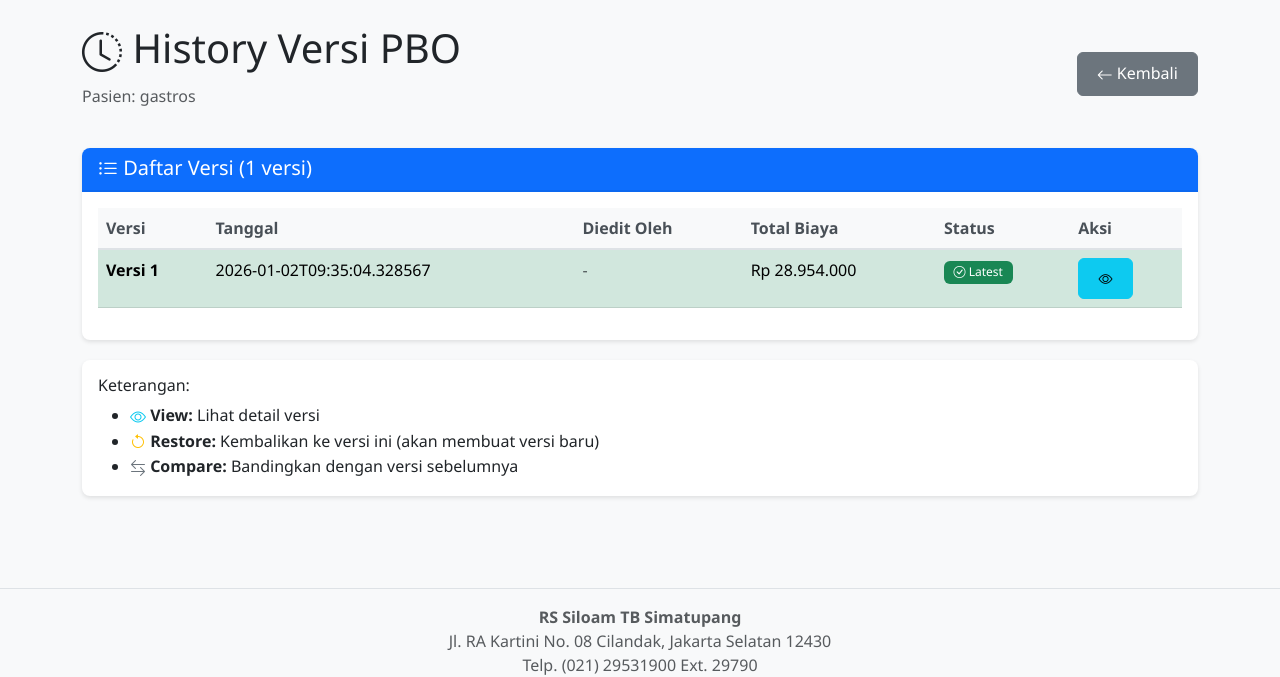
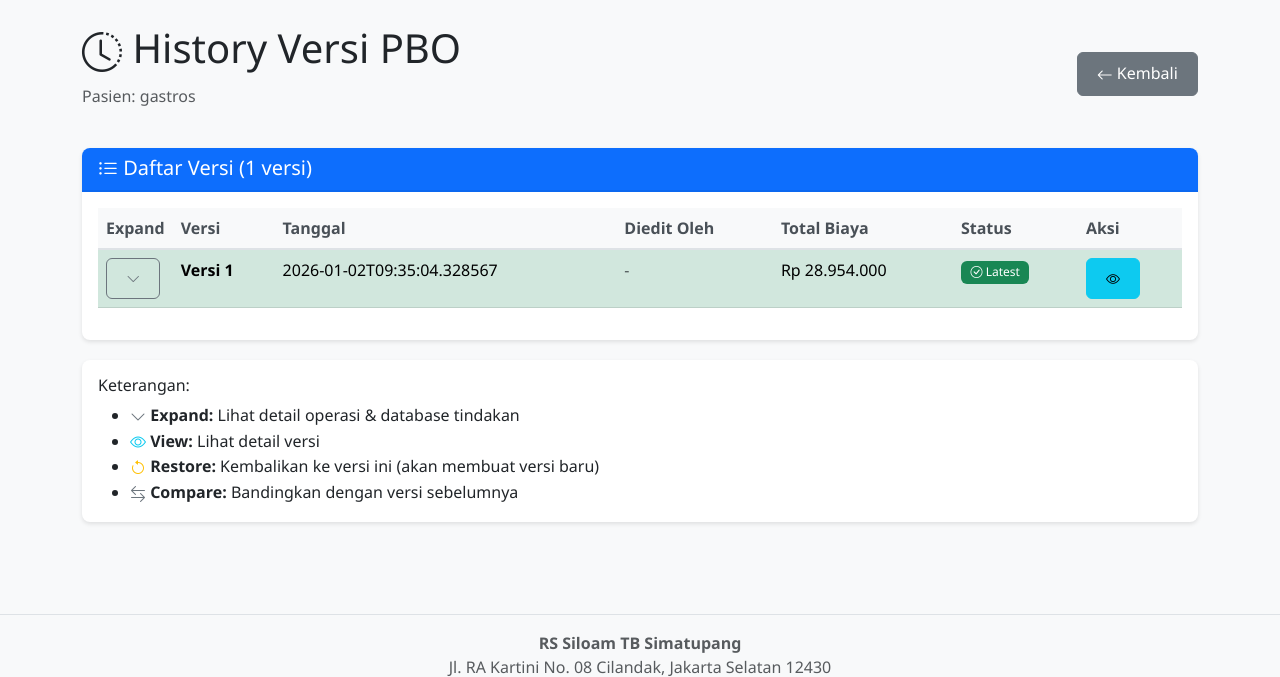
Before and after one commit to dom22-project/project_pbo, a Flask app: page /history/1 in a window 1280 px wide. Shown: the part 76-753 px from the top of the page. Run offline with Flask 3, Linux system fonts and the light colour scheme; a user stored in the database is signed in.

Commit message:
update pbo history

```diff
--- a/app.py
+++ b/app.py
@@ -633,9 +633,34 @@ def pbo_history(pbo_id):
     # Get current PBO data for context
     current_pbo = db_helper.get_pbo_by_id(pbo_id)
 
+    # Get all operations from database for reference
+    from models_sqlalchemy import OperationTable
+    all_operations = OperationTable.query.all()
+    operations_dict = {op.kode: op.to_dict() for op in all_operations}
+
+    # Enhance versions with operation details
+    for version in versions:
+        version['operations'] = []
+        for i in range(1, 5):
+            kode_key = f'tabel_operasi{i}'
+            if version.get(kode_key):
+                kode = version[kode_key]
+                op_detail = operations_dict.get(kode, {})
+                version['operations'].append({
+                    'index': i,
+                    'kode': kode,
+                    'nama_tindakan': op_detail.get('nama_tindakan', 'Tidak dikenal'),
+                    'kelas': op_detail.get('kelas', '-'),
+                    'biaya_dokter': op_detail.get('biaya_dokter', 0),
+                    'biaya_rs': op_detail.get('biaya_rs', 0),
+                    'total_biaya': op_detail.get('total_biaya', 0),
+                    'persentase': version.get(f'persentase_operasi{i}', 1.0)
+                })
+
     return render_template('pbo_history.html',
                          versions=versions,
-                         current_pbo=current_pbo)
+                         current_pbo=current_pbo,
+                         operations_dict=operations_dict)
 
 @app.route('/compare/<int:version1_id>/<int:version2_id>')
 @login_required
--- a/templates/pbo_history.html
+++ b/templates/pbo_history.html
@@ -39,6 +39,7 @@
                 <table class="table table-hover">
                     <thead class="table-light">
                         <tr>
+                            <th style="width: 5%">Expand</th>
                             <th>Versi</th>
                             <th>Tanggal</th>
                             <th>Diedit Oleh</th>
@@ -50,6 +51,12 @@
                     <tbody>
                         {% for version in versions %}
                         <tr {% if version.is_latest %}class="table-success"{% endif %}>
+                            <td>
+                                <button class="btn btn-sm btn-outline-secondary" data-bs-toggle="collapse"
+                                        data-bs-target="#details-{{ version.id }}" aria-expanded="false">
+                                    <i class="bi bi-chevron-down"></i>
+                                </button>
+                            </td>
                             <td>
                                 <strong>Versi {{ version.version_number }}</strong>
                             </td>
@@ -105,6 +112,48 @@
                                 </div>
                             </td>
                         </tr>
+                        <!-- Expandable Row for Operation Details -->
+                        <tr class="collapse" id="details-{{ version.id }}">
+                            <td colspan="7">
+                                <div class="p-3">
+                                    <h6 class="mb-3">
+                                        <i class="bi bi-table"></i> Tabel Operasi
+                                    </h6>
+                                    {% if version.operations %}
+                                    <div class="table-responsive">
+                                        <table class="table table-sm table-bordered">
+                                            <thead class="table-light">
+                                                <tr>
+                                                    <th style="width: 8%">No</th>
+                                                    <th style="width: 12%">Kode</th>
+                                                    <th style="width: 30%">Nama Tindakan</th>
+                                                    <th style="width: 10%">Kelas</th>
+                                                    <th style="width: 15%">Biaya Dokter</th>
+                                                    <th style="width: 15%">Biaya RS</th>
+                                                    <th style="width: 10%">Persentase</th>
+                                                </tr>
+                                            </thead>
+                                            <tbody>
+                                                {% for op in version.operations %}
+                                                <tr>
+                                                    <td>{{ op.index }}</td>
+                                                    <td><code>{{ op.kode }}</code></td>
+                                                    <td><strong>{{ op.nama_tindakan }}</strong></td>
+                                                    <td><span class="badge bg-info">{{ op.kelas }}</span></td>
+                                                    <td>{{ op.biaya_dokter|currency }}</td>
+                                                    <td>{{ op.biaya_rs|currency }}</td>
+                                                    <td>{{ (op.persentase * 100)|int }}%</td>
+                                                </tr>
+                                                {% endfor %}
+                                            </tbody>
+                                        </table>
+                                    </div>
+                                    {% else %}
+                                    <p class="text-muted mb-0"><i class="bi bi-info-circle"></i> Tidak ada data tabel operasi</p>
+                                    {% endif %}
+                                </div>
+                            </td>
+                        </tr>
                         {% endfor %}
                     </tbody>
                 </table>
@@ -119,6 +168,7 @@
                 <div class="card-body">
                     <h6>Keterangan:</h6>
                     <ul class="mb-0">
+                        <li><i class="bi bi-chevron-down text-secondary"></i> <strong>Expand:</strong> Lihat detail operasi & database tindakan</li>
                         <li><i class="bi bi-eye text-info"></i> <strong>View:</strong> Lihat detail versi</li>
                         <li><i class="bi bi-arrow-counterclockwise text-warning"></i> <strong>Restore:</strong> Kembalikan ke versi ini (akan membuat versi baru)</li>
                         <li><i class="bi bi-arrow-left-right text-secondary"></i> <strong>Compare:</strong> Bandingkan dengan versi sebelumnya</li>
```
Also changed, not shown: data/db_baru.db.
